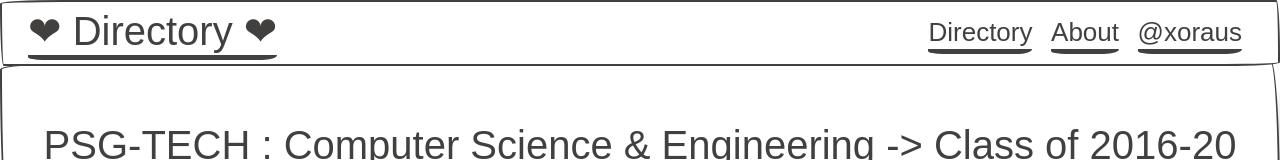
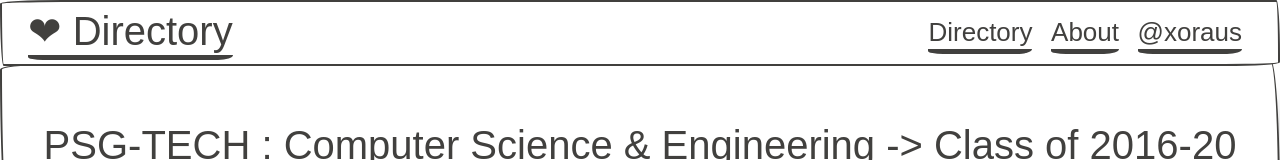
Before and after one commit to xoraus/psgcse2016, a plain HTML site: page index.html in a window 1280 px wide. Shown: the top 160 px of the page. Drawn offline with nearby package versions, Linux system fonts and the light colour scheme; a web font is replaced by a local one.

Commit message:
staging-canges

```diff
--- a/index.html
+++ b/index.html
@@ -11,7 +11,7 @@
 
     <nav class="border fixed split-nav">
         <div class="nav-brand">
-          <h3><a href="#">❤ Directory ❤</a></h3>
+          <h3><a href="#">❤ Directory</a></h3>
         </div>
         <div class="collapsible">
           <input id="collapsible1" type="checkbox" name="collapsible1">
```
Also changed, not shown: README.md (deleted).
